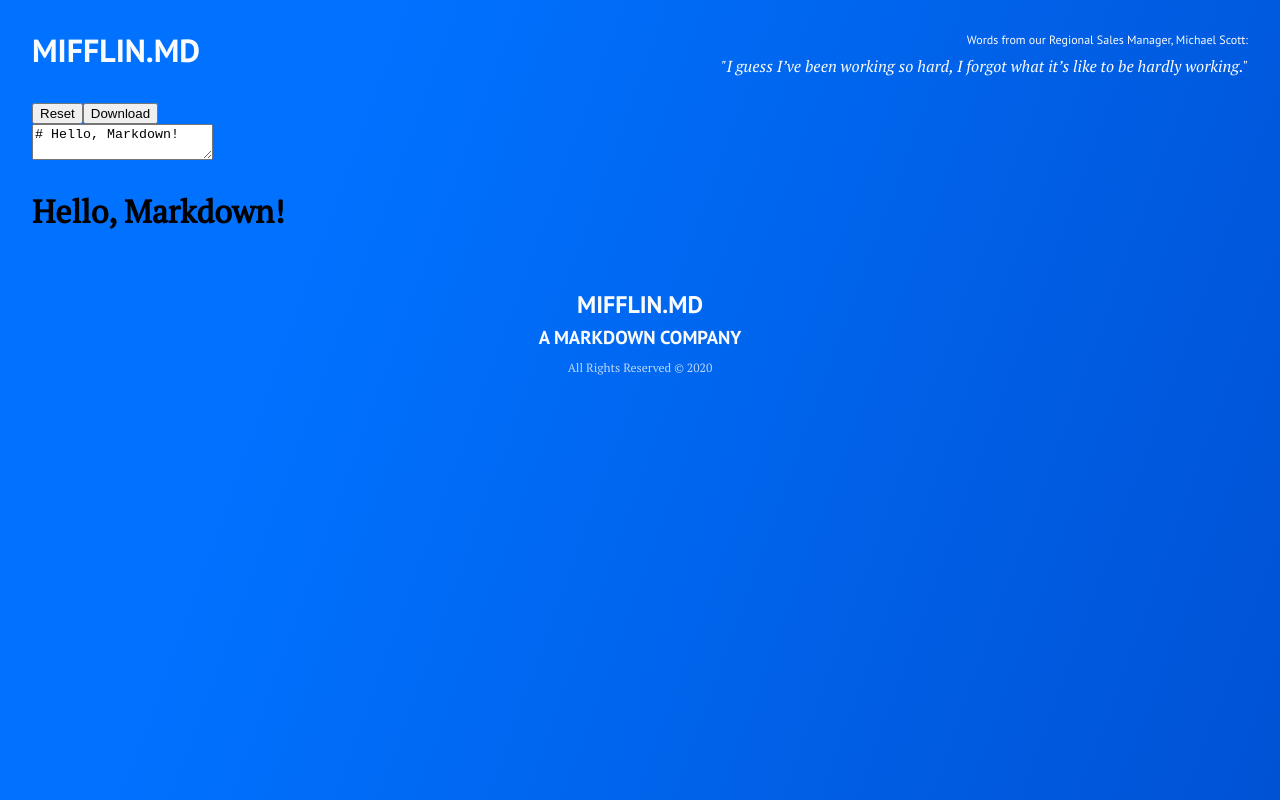
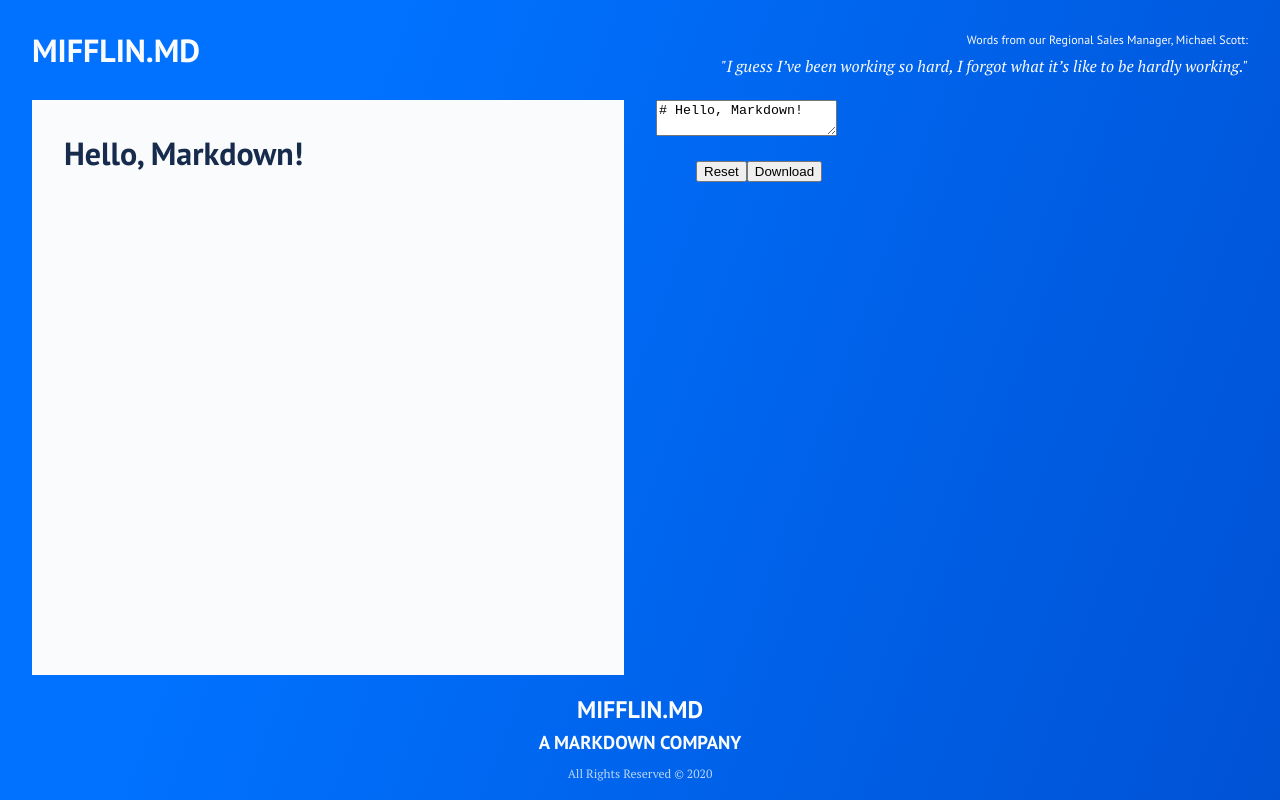
Before and after one commit to justinjunodev/MifflinMarkdown, a React (Create React App) app: page / in a window 1280 px wide. Built offline with nearby package versions, Linux system fonts and the light colour scheme.

Commit message:
add initial styles to markdown preview

```diff
--- a/src/components/Footer.js
+++ b/src/components/Footer.js
@@ -20,7 +20,7 @@ const FooterWrapper = styled.footer`
   place-content: center;
   text-align: center;
   color: var(--light);
-  height: 150px;
+  height: 125px;
   h2,
   h3 {
     font-family: var(--sans);
--- a/src/components/Main.js
+++ b/src/components/Main.js
@@ -1,13 +1,22 @@
 import React, { useState } from "react"
+import styled from "styled-components"
 import ReactMarkdown from "react-markdown"
 
 const Main = () => {
+  // Set Initial State
   const [markdown, setMarkdown] = useState("# Hello, Markdown!")
 
+  // Updates the state on textarea change.
   function handleChange(e) {
     setMarkdown(e.target.value)
   }
 
+  // Resets/ clears current markdown state.
+  function handleReset() {
+    setMarkdown("")
+  }
+
+  // Generates new Blob and downloads markdown file.
   function handleDownload() {
     const source = document.createElement("a")
     const file = new Blob([markdown], { type: "text/plain" })
@@ -16,26 +25,49 @@ const Main = () => {
     source.click()
   }
 
-  function handleReset() {
-    setMarkdown("")
-  }
-
   return (
-    <main>
-      <div>
-        <div className="options">
+    <MainWrapper>
+      <MarkdownPreview source={markdown} />
+      <MarkdownEditor>
+        <textarea onChange={handleChange} value={markdown} />
+        <ul>
           <button onClick={handleReset} type="button">
             Reset
           </button>
           <button onClick={handleDownload} type="button">
             Download
           </button>
-        </div>
-        <textarea className="editor" onChange={handleChange} value={markdown} />
-      </div>
-      <ReactMarkdown className="preview" source={markdown} />
-    </main>
+        </ul>
+      </MarkdownEditor>
+    </MainWrapper>
   )
 }
 
 export default Main
+
+// Component Styles
+const MainWrapper = styled.main`
+  display: grid;
+  grid-template-columns: repeat(2, 1fr);
+  grid-gap: 2rem;
+  > * {
+    height: calc(100vh - 225px);
+    min-height: 400px;
+  }
+`
+
+const MarkdownEditor = styled.div``
+
+const MarkdownPreview = styled(ReactMarkdown)`
+  color: var(--dark);
+  background: var(--light);
+  overflow-y: scroll;
+  padding: 0.5rem 2rem;
+  font-family: var(--sans);
+  a {
+    color: var(--blue);
+    :hover {
+      color: var(--blueAlt);
+    }
+  }
+`
--- a/src/globalStyles.js
+++ b/src/globalStyles.js
@@ -23,7 +23,8 @@ html {
 }
 
 body {
-  height: 100vh;
+  height: 100%;
+  min-height: 100vh;
   padding: 0 2rem;
   margin: 0;
   font-size: 1rem;
```
